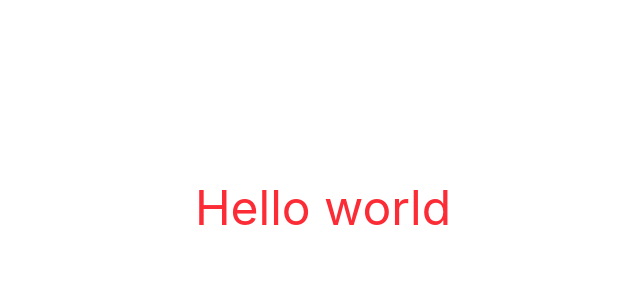
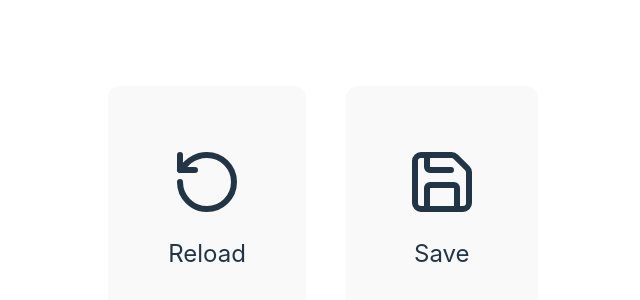
Before and after one commit to Ktsirakos/epignosis-task, a Vue app: page / in a window 1280 px wide. Shown: the part 192-492 px from the top of the page, without its empty margins (317-957 px from the left). Built offline with nearby package versions, Linux system fonts and the light colour scheme.

Commit message:
feat: adding icon button component

```diff
--- a/package.json
+++ b/package.json
@@ -10,6 +10,7 @@
   },
   "dependencies": {
     "@tailwindcss/vite": "^4.0.1",
+    "lucide-vue-next": "^0.474.0",
     "vue": "^3.5.13"
   },
   "devDependencies": {
--- a/src/App.vue
+++ b/src/App.vue
@@ -1,21 +1,23 @@
 <script setup lang="ts">
+import IconButton from "./components/IconButton.vue"
+import { RotateCcw, Save } from "lucide-vue-next";
+
+const iconSize = 72
 </script>
 
 <template>
-  <p class="text-red-500 text-5xl">Hello world</p>
+  <div class="flex flex-column gap-10">
+    <IconButton alt-text="Get a new joke" title="Reload" @click="() => { console.log('Clicked 1') }">
+      <template #icon>
+        <RotateCcw :size="iconSize" />
+      </template>
+    </IconButton>
+    <IconButton alt-text="Save joke" title="Save" @click="() => { console.log('Clicked 2') }">
+      <template #icon>
+        <Save :size="iconSize" />
+      </template>
+    </IconButton>
+  </div>
 </template>
 
-<style scoped>
-.logo {
-  height: 6em;
-  padding: 1.5em;
-  will-change: filter;
-  transition: filter 300ms;
-}
-.logo:hover {
-  filter: drop-shadow(0 0 2em #646cffaa);
-}
-.logo.vue:hover {
-  filter: drop-shadow(0 0 2em #42b883aa);
-}
-</style>
+<style scoped></style>
--- /dev/null
+++ b/src/components/IconButton.vue
@@ -0,0 +1,16 @@
+<template>
+    <button class="flex flex-col items-center gap-5 p-15 bg-black rounded-xl hover:bg-red-500" @click="props.onClick" :alt-text="props.altText">
+        <slot name="icon"></slot>
+        <p class="text-2xl text-center">{{ title }}</p>
+    </button>
+</template>
+
+<script setup lang="ts">
+const props = defineProps<{
+    onClick: () => void
+    altText: string
+    title: string
+}>()
+</script>
+
+<style scoped></style>
--- a/src/style.css
+++ b/src/style.css
@@ -35,29 +35,6 @@ h1 {
   line-height: 1.1;
 }
 
-button {
-  border-radius: 8px;
-  border: 1px solid transparent;
-  padding: 0.6em 1.2em;
-  font-size: 1em;
-  font-weight: 500;
-  font-family: inherit;
-  background-color: #1a1a1a;
-  cursor: pointer;
-  transition: border-color 0.25s;
-}
-button:hover {
-  border-color: #646cff;
-}
-button:focus,
-button:focus-visible {
-  outline: 4px auto -webkit-focus-ring-color;
-}
-
-.card {
-  padding: 2em;
-}
-
 #app {
   max-width: 1280px;
   margin: 0 auto;
```
Also changed, not shown: 1 other file (tests, documents, lock files or other folders).
